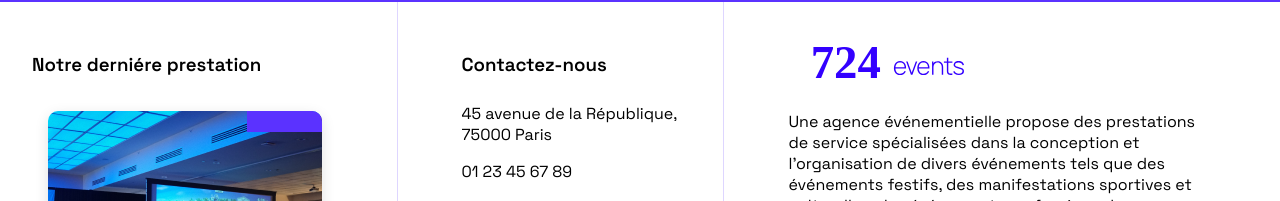
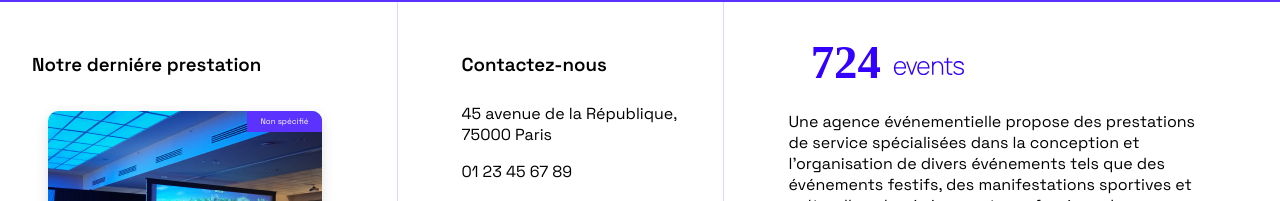
Before and after one commit to axllema/724events, a React (Create React App) app: page / in a window 1280 px wide. Shown: the part 6111-6312 px from the top of the page. Built offline with nearby package versions, Linux system fonts and the light colour scheme.

Commit message:
eventcard footer working + console with 0 errors : label will never be 'unedefined'

```diff
--- a/src/pages/Home/index.js
+++ b/src/pages/Home/index.js
@@ -120,15 +120,18 @@ const Page = () => {
       <div className="col presta">
         <h3>Notre derniére prestation</h3>
         <EventCard
-          // imageSrc={last?.cover}
+          // avant : imageSrc={last?.cover}
           imageSrc={last ? last.cover : ""}
-          // title={last?.title}
+          // avant : title={last?.title}
           title={last ? last.title : ""}
-          // date={new Date(last?.date)}
+          // AJOUT DE CA - 23H18 20/02 - pour que le text alt existe et affiche le titre
+          imageAlt={last ? last.title : ""}
+          // avant : date={new Date(last?.date)}
           date={last ? new Date(last.date) : new Date()}
           small
-          // label="boom"
-          label={last ? last.category : ""}
+          // avant : label="boom"
+          // even if last.category is undefined, the label prop will have a default value of "Default Label", ensuring that it's never undefined
+          label={last && last.category ? last.category : "Non spécifié"}
         />
       </div>
       <div className="col contact">
```
